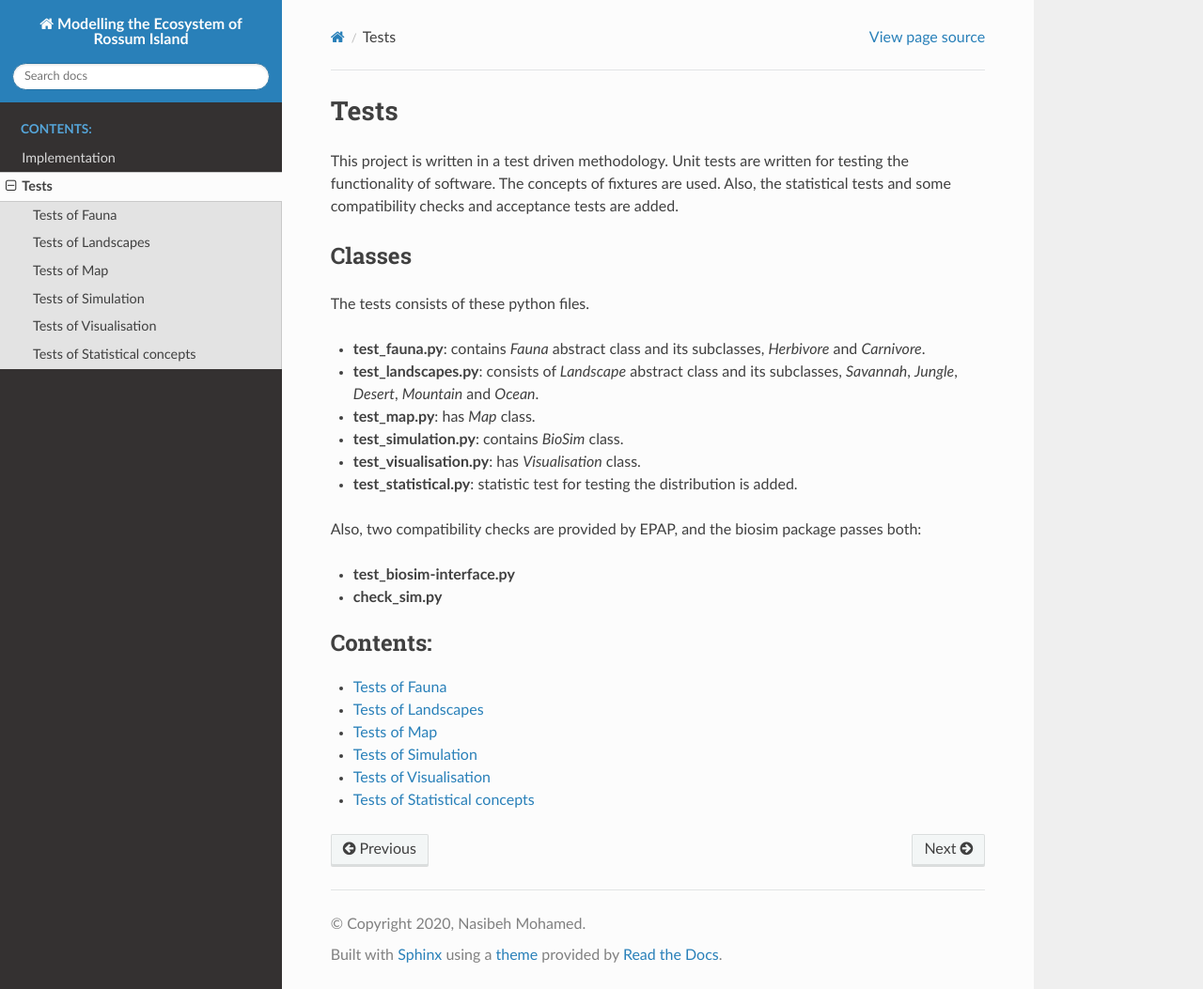
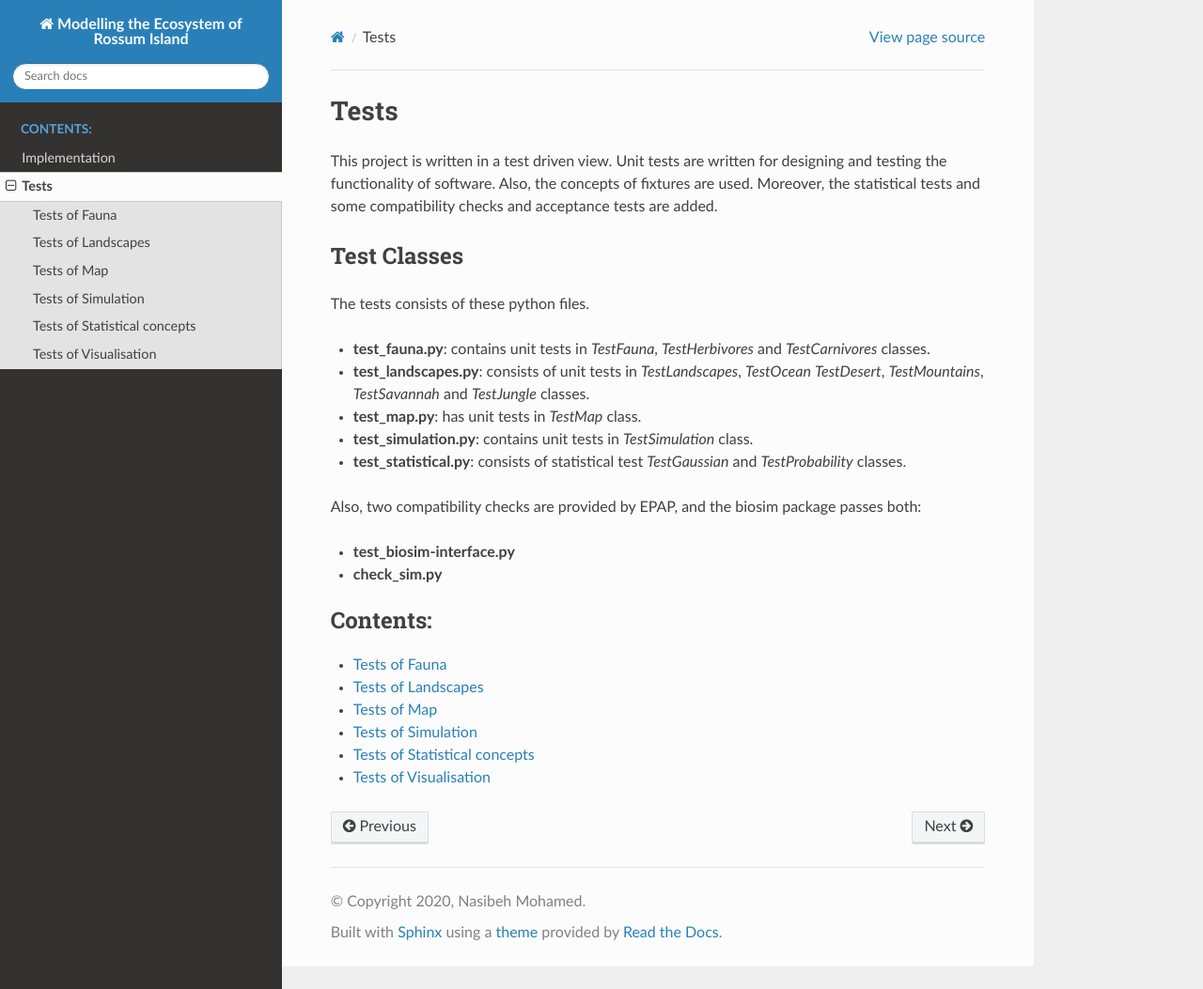
Before and after one commit to mhmdrdwn/biosim_inf200, a Sphinx documentation site: the page built from doc/testdoc.rst, in a window 1280 px wide and 1053 px high. Shown: the whole window at 94% size. Built offline with Sphinx 7.4.7 and the Read the Docs theme 2.0.0, drawn with Linux system fonts in a browser that asks for light colours.

Commit message:
Complete Documentation

```diff
--- a/doc/conf.py
+++ b/doc/conf.py
@@ -23,7 +23,7 @@ copyright = '2020, Nasibeh Mohamed'
 author = 'Mohamed Radwan, Nasibeh Mohammadi'
 
 # The full version, including alpha/beta/rc tags
-release = '1.0'
+release = '1.0.0'
 
 
 # -- General configuration ---------------------------------------------------
--- a/doc/test_landscapesdoc.rst
+++ b/doc/test_landscapesdoc.rst
@@ -1,5 +1,5 @@
 Tests of Landscapes
 ===================
 
-.. automodule:: tests.test_landcsapes
+.. automodule:: tests.test_landscapes
    :inherited-members:
--- a/doc/testdoc.rst
+++ b/doc/testdoc.rst
@@ -1,19 +1,18 @@
 Tests
 ======
-This project is written in a test driven methodology. Unit tests are written for testing the functionality of software.
-The concepts of fixtures are used. Also, the statistical tests and some compatibility checks and acceptance tests are added.
+This project is written in a test driven view. Unit tests are written for designing and testing the functionality of software.
+Also, the concepts of fixtures are used. Moreover, the statistical tests and some compatibility checks and acceptance tests are added.
 
 
-Classes
+Test Classes
 --------
 The tests consists of these python files.
 
-* **test_fauna.py**: contains *Fauna* abstract class and its subclasses, *Herbivore* and *Carnivore*.
-* **test_landscapes.py**: consists of *Landscape* abstract class and its subclasses, *Savannah*, *Jungle*, *Desert*, *Mountain* and *Ocean*.
-* **test_map.py**: has *Map* class.
-* **test_simulation.py**: contains *BioSim* class.
-* **test_visualisation.py**: has *Visualisation* class.
-* **test_statistical.py**: statistic test for testing the distribution is added.
+* **test_fauna.py**: contains unit tests in *TestFauna*, *TestHerbivores* and *TestCarnivores* classes.
+* **test_landscapes.py**: consists of unit tests in *TestLandscapes*, *TestOcean*  *TestDesert*, *TestMountains*, *TestSavannah* and *TestJungle* classes.
+* **test_map.py**: has unit tests in *TestMap* class.
+* **test_simulation.py**: contains unit tests in *TestSimulation* class.
+* **test_statistical.py**: consists of statistical test *TestGaussian* and *TestProbability* classes.
 
 Also, two compatibility checks are provided by EPAP, and the biosim package passes both:
 
@@ -30,5 +29,5 @@ Also, two compatibility checks are provided by EPAP, and the biosim package pass
    test_landscapesdoc
    test_mapdoc
    test_simulationdoc
+   test_statisticaldoc
    test_visualisationdoc
-   test_statisticaldoc
```
Also changed, not shown: doc/classdoc.rst (+10 -4 lines), doc/index.rst (+5 -5 lines).
